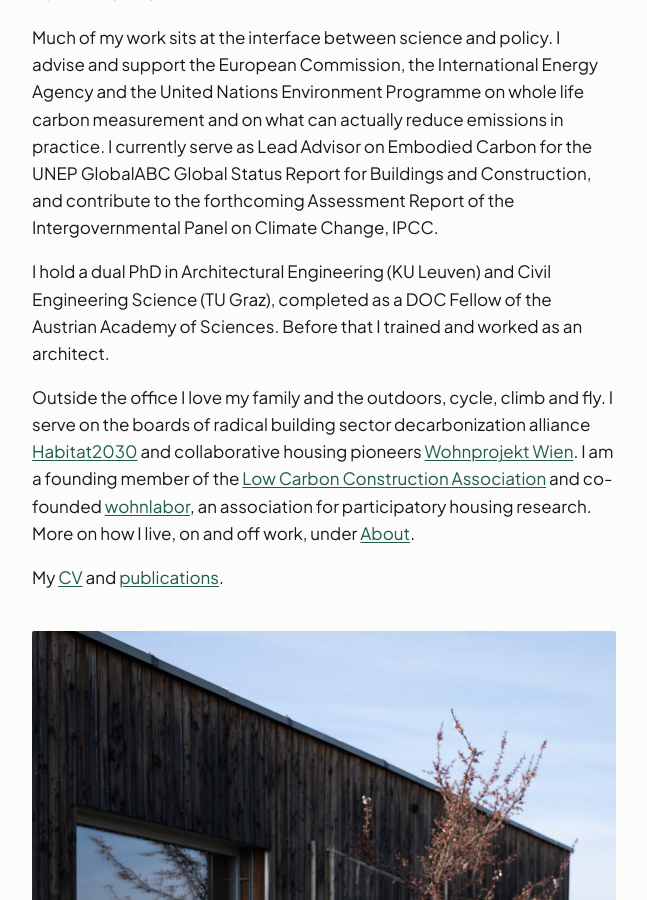
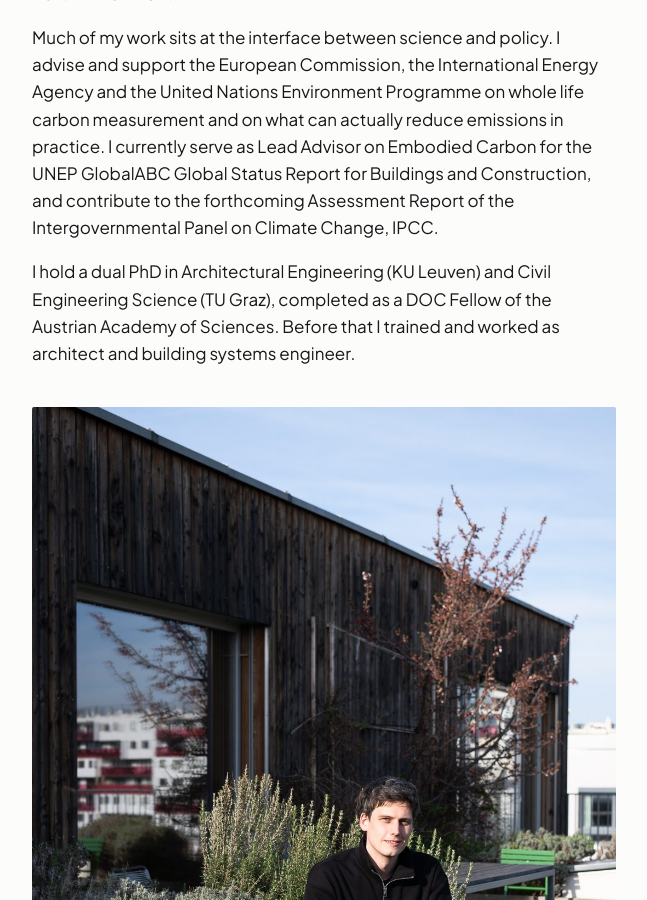
Before and after one commit to mroeck/martinroeck.com, a Jekyll site: the page built from index.md, in a window 1280 px wide and 900 px high, scrolled down 723 px. Shown: the whole window, without its empty margins (316-963 px from the left). Built offline with Jekyll 4.4.1, drawn with Linux system fonts in a browser that asks for light colours.

Commit message:
Update index.md

```diff
--- a/index.md
+++ b/index.md
@@ -27,7 +27,12 @@ Construction, and contribute to the forthcoming Assessment Report of the Intergo
 
 I hold a dual PhD in Architectural Engineering (KU Leuven) and Civil
 Engineering Science (TU Graz), completed as a DOC Fellow of the Austrian
-Academy of Sciences. Before that I trained and worked as an architect.
+Academy of Sciences. Before that I trained and worked as architect and building systems engineer.
+
+<figure>
+  <img src="{{ '/assets/img/portrait-garden.jpg' | relative_url }}"
+       alt="Martin Röck" loading="lazy">
+</figure>
 
 Outside the office I love my family and the outdoors, cycle, climb and fly.
 I serve on the boards of radical building sector decarbonization alliance [Habitat2030](https://habitat2030.at/) and collaborative housing pioneers [Wohnprojekt Wien](https://wohnprojekt.wien/). I am a founding member of the [Low Carbon Construction Association](https://www.lowcarbon.construction/) and co-founded [wohnlabor](https://www.wohnlabor.at/), an association for participatory housing research.
@@ -36,8 +41,3 @@ More on how I live, on and off work, under
 
 My [CV]({{ '/cv/' | relative_url }}) and
 [publications]({{ '/publications/' | relative_url }}).
-
-<figure>
-  <img src="{{ '/assets/img/portrait-garden.jpg' | relative_url }}"
-       alt="Martin Röck" loading="lazy">
-</figure>
```
